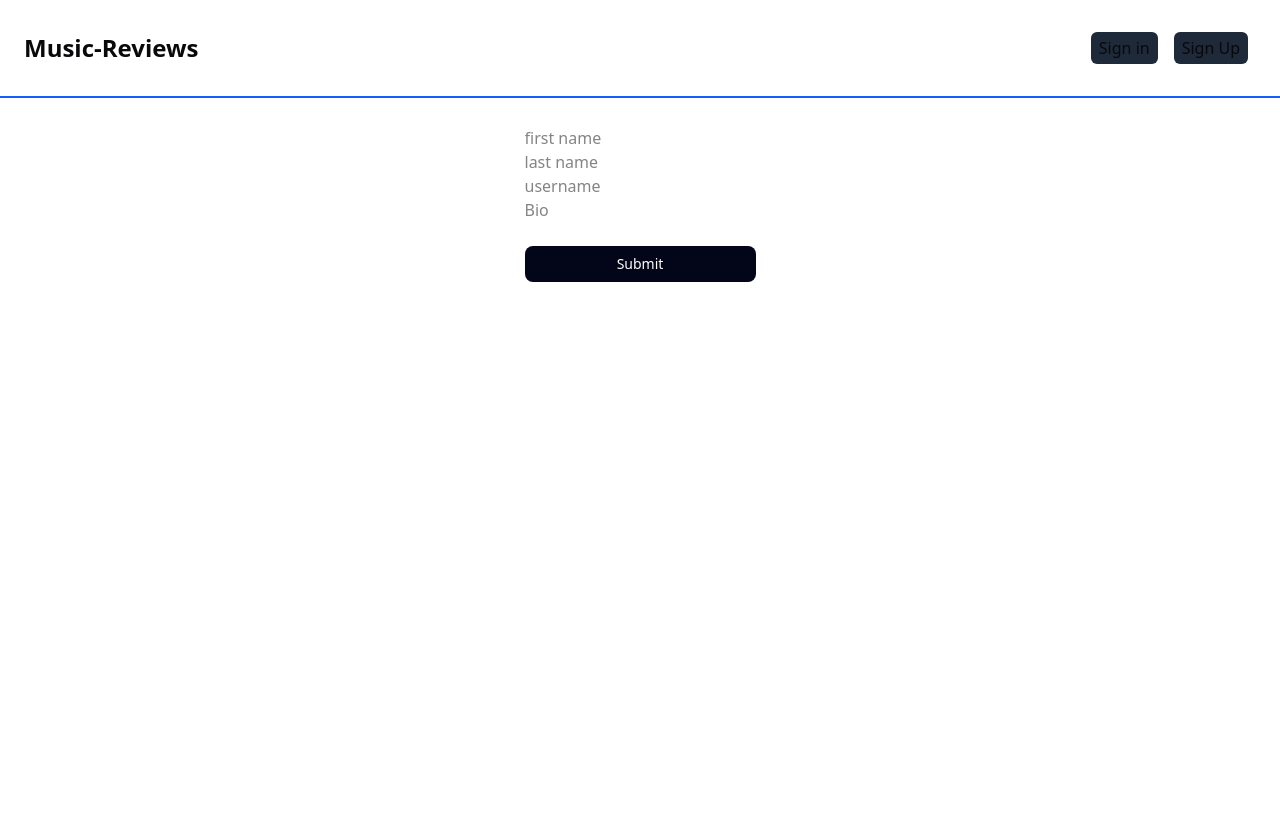
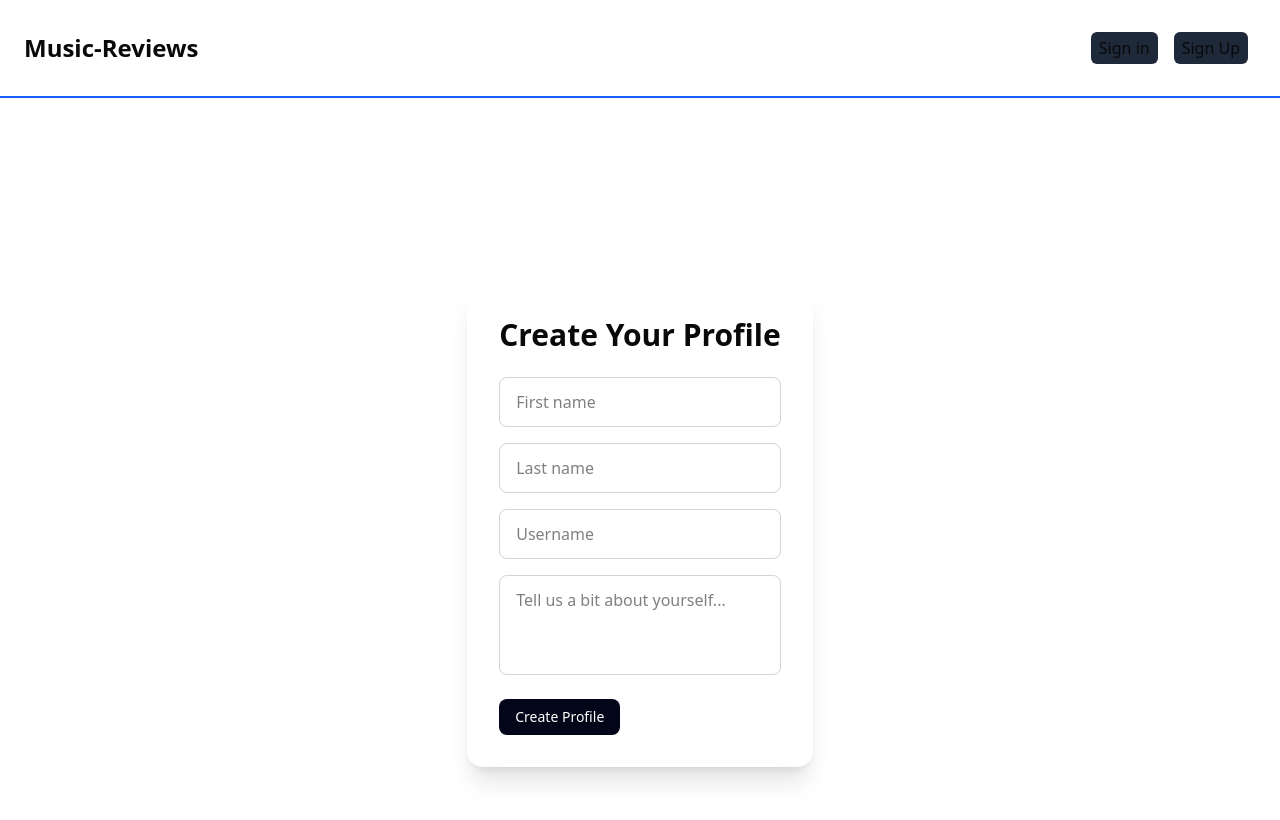
Before and after one commit to BullDogPatch/music-review, a Next.js app: page /create-profile in a window 1280 px wide. Shown: the top 820 px of the page. Built offline with nearby package versions, Linux system fonts and the light colour scheme; no server answers.

Commit message:
style create-profile page

```diff
--- a/src/app/create-profile/page.tsx
+++ b/src/app/create-profile/page.tsx
@@ -10,38 +10,54 @@
 
 const CreateProfilePage = async () => {
   const user = await currentUser();
+
   return (
-    <form action={createuser} className='flex flex-col'>
+    <section className='min-h-screen flex items-center justify-center  px-4 py-12'>
+      <form
+        action={createuser}
+        className='w-full sm:max-w-md  shadow-xl rounded-2xl p-6 sm:p-8 space-y-6'
+      >
+        <h1 className='text-2xl sm:text-3xl font-bold text-center text-foreground'>
+          Create Your Profile
+        </h1>
+
         <input type='hidden' name='clerk_id' value={user?.id} />
+
+        <div className='flex flex-col gap-4'>
           <input
             type='text'
-        placeholder='first name'
+            placeholder='First name'
             name='first_name'
-        className='input input-bordered w-full max-w-xs'
             required
+            className='w-full px-4 py-3 border border-gray-300 dark:border-zinc-700 rounded-md bg-white dark:bg-zinc-800 text-black dark:text-white'
           />
           <input
             type='text'
-        placeholder='last name'
+            placeholder='Last name'
             name='last_name'
-        className='input input-bordered w-full max-w-xs'
             required
+            className='w-full px-4 py-3 border border-gray-300 dark:border-zinc-700 rounded-md bg-white dark:bg-zinc-800 text-black dark:text-white'
           />
           <input
             type='text'
-        placeholder='username'
+            placeholder='Username'
             name='username'
-        className='input input-bordered w-full max-w-xs'
             required
+            className='w-full px-4 py-3 border border-gray-300 dark:border-zinc-700 rounded-md bg-white dark:bg-zinc-800 text-black dark:text-white'
           />
           <textarea
-        className='textarea textarea-bordered resize-none'
-        placeholder='Bio'
             name='bio'
+            placeholder='Tell us a bit about yourself...'
             required
+            className='w-full px-4 py-3 border border-gray-300 dark:border-zinc-700 rounded-md bg-white dark:bg-zinc-800 text-black dark:text-white resize-none min-h-[100px]'
           ></textarea>
-      <SubmitButton text='Submit' />
+        </div>
+
+        <div>
+          <SubmitButton text='Create Profile' />
+        </div>
       </form>
+    </section>
   );
 };
 
```
Lines whose indentation alone changed are shown as unchanged.
